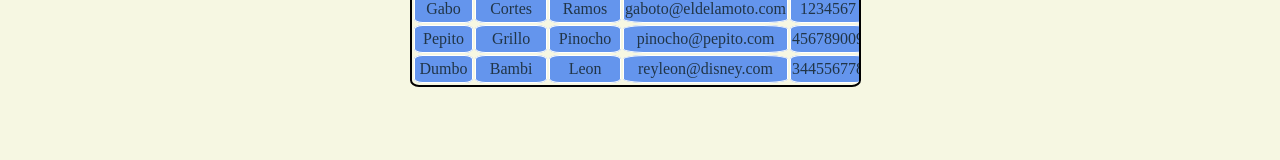
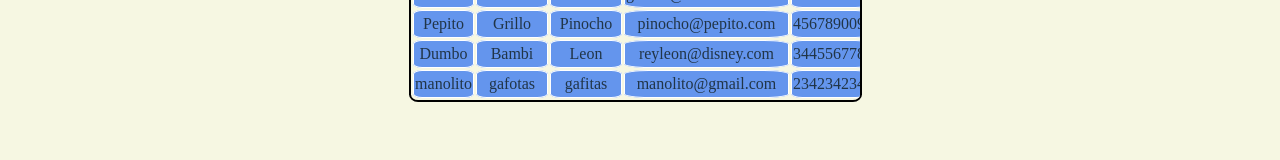
Before and after one commit to Claudia-Arias/Proyecto4, a React (Vite) app in the folder React4/: page /Raffle in a window 1280 px wide. Shown: the part 552-712 px from the top of the page. Built offline with nearby package versions, Linux system fonts and the light colour scheme; data requests are answered from the project's data file; the HTML template or start-up script is replaced by a standard one.

Commit message:
min 2 user selected and max 10

```diff
--- a/React4/db.json
+++ b/React4/db.json
@@ -79,6 +79,14 @@
       "apellido2": "Leon",
       "email": "reyleon@disney.com",
       "telefono": "344556778"
+    },
+    {
+      "id": "11",
+      "nombre": "manolito",
+      "apellido": "gafotas",
+      "apellido2": "gafitas",
+      "email": "manolito@gmail.com",
+      "telefono": "234234234"
     }
   ]
 }
--- a/React4/src/components/Wheel/WheelComponent.jsx
+++ b/React4/src/components/Wheel/WheelComponent.jsx
@@ -15,8 +15,9 @@ function WheelComponent({ selectedUser }) {
 
   const [selectedUserIds, setSelectedUserIds] = useState([objetoDato]);//array donde guardamos los id de los usuarios seleccionados
 
+  const [primero, SetPrimero] = useState(true);
 
-  const [primero, SetPrimero] = useState(true);
+  const [contador, setContador] = useState(0);
 
   // //Del Repositorio de la ruleta
   // interface WheelData {
@@ -32,19 +33,27 @@ function WheelComponent({ selectedUser }) {
     // Cada vez que objetoDato cambie, actualizamos selectedUserIds
 
     if (objetoDato.option != '') {
-      if(primero){
+      if (primero) {
         //si es el primer alumno seleccionado, "vaciamos" el array de objetos e introducimos solo ese usuario, para quitar el espacio blanco inicial
         setSelectedUserIds([objetoDato]);
         SetPrimero(false);
-      }else{
+        //aumentamos el contador ya que acabamos de añadir un alumno a la selección
+        let auxContador = contador + 1;
+        setContador(auxContador);
+      } else {
         //primero comprobamos que el usuario seleccionado no esté ya añanido a la lista de ids de usuarios, si es asi lo eliminamos de la lista
-        if(selectedUserIds.some(item => item.option === objetoDato.option)){
+        if (selectedUserIds.some(item => item.option === objetoDato.option)) {
           // Si ya está presente, eliminarlo del array
           const nuevoArray = selectedUserIds.filter(item => item.option !== objetoDato.option);
           setSelectedUserIds(nuevoArray);
-
-        }else{
+          //el contador de alumnos quitar uno, ya que acabamos de eliminar un alumno de la selección
+          let auxContador = contador - 1;
+          setContador(auxContador);
+        } else {
           setSelectedUserIds(prevIds => [...prevIds, objetoDato]);
+          //aumentamos el contador ya que se ha añadido un alumno
+          let auxContador = contador + 1;
+          setContador(auxContador);
         }
       }
     }
@@ -68,10 +77,15 @@ const [mustSpin, setMustSpin] = useState(false);
   const [prizeNumber, setPrizeNumber] = useState(0);
 
   const handleSpinClick = () => {
+    //el sorteo debe tener al menos dos participantes y máximo 10
+    if (contador > 1 && contador < 11) {
       if (!mustSpin) {
-    const newPrizeNumber = Math.floor(Math.random() * data.length);
+        const newPrizeNumber = Math.floor(Math.random() * selectedUserIds.length);
         setPrizeNumber(newPrizeNumber);
         setMustSpin(true);
+      }
+    } else {
+      window.alert("El nº de alumnos seleccionados debe estar entre 2 y 20 incluidos, revise el nº de alumnos añádidos");
     }
   }
 
@@ -79,6 +93,7 @@ const handleSpinClick = () => {
 
   // Función para recuperar el alumno seleccionado
   const getSelectedElement = () => {
+
     if (selectedUserIds && selectedUserIds.length > 0) {
       return selectedUserIds[prizeNumber].option;
 
@@ -86,6 +101,13 @@ const getSelectedElement = () => {
     return null;
   }
 
+  function showUserWinner() {
+    //el sorteo solo se realiza si tenemos entre 2 y 10 usuarios seleccionados, comprobarlo, ya que si no es asi no tenemos nada que mostrar
+    if (contador > 1 && contador < 11) {
+      const seleccionado = getSelectedElement();//recuperamos id del alumno seleccionado
+      window.alert("el alumno seleccionado es: " + seleccionado);
+    }
+  }
 
   return (
     <>
@@ -99,8 +121,7 @@ return (
 
         onStopSpinning={() => {
           setMustSpin(false);
-        const seleccionado = getSelectedElement();//recuperamos id del alumno seleccionado
-        window.alert("el alumno seleccionado es: "+seleccionado);
+          showUserWinner();
         }}
 
       />
@@ -110,29 +131,3 @@ return (
   //}
 }
 export default WheelComponent
-
-
-
-
-
-// const selectedUserIdsInitial = [];
-
-// function WheelComponent({ selectedUser }) {
-//   const [selectedUserIds, setSelectedUserIds] = useState(selectedUserIdsInitial);
-//   const [mustSpin, setMustSpin] = useState(false);
-//   const [prizeNumber, setPrizeNumber] = useState(0);
-
-//   useEffect(() => {
-//     if (selectedUser) {
-//       setSelectedUserIds(prevIds => [...prevIds, { option: selectedUser.id }]);
-//     }
-//   }, [selectedUser]);
-
-//   console.log(selectedUserIds);
-//   const handleSpinClick = () => {
-//     if (!mustSpin) {
-//       const newPrizeNumber = Math.floor(Math.random() * selectedUserIds.length);
-//       setPrizeNumber(newPrizeNumber);
-//       setMustSpin(true);
-//     }
-//   };
```
Lines whose indentation alone changed are shown as unchanged.
